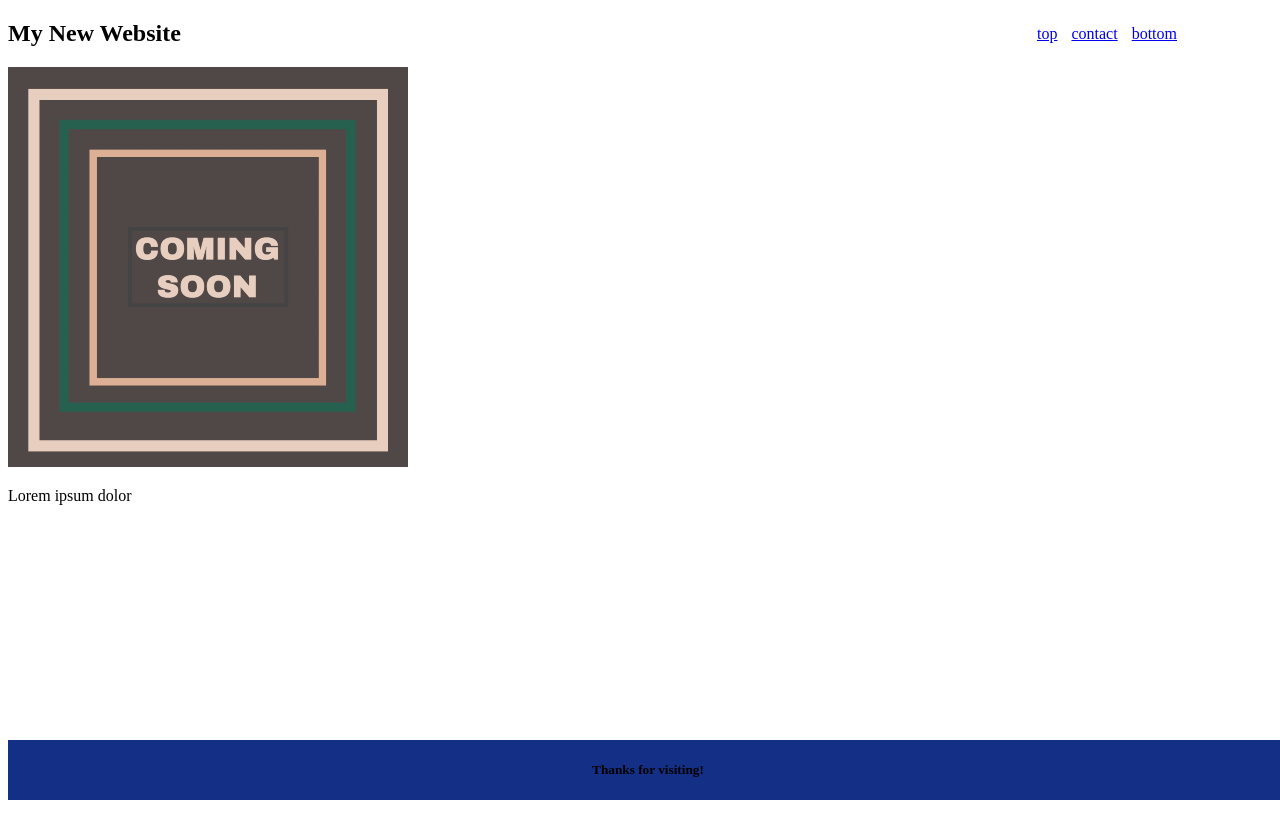
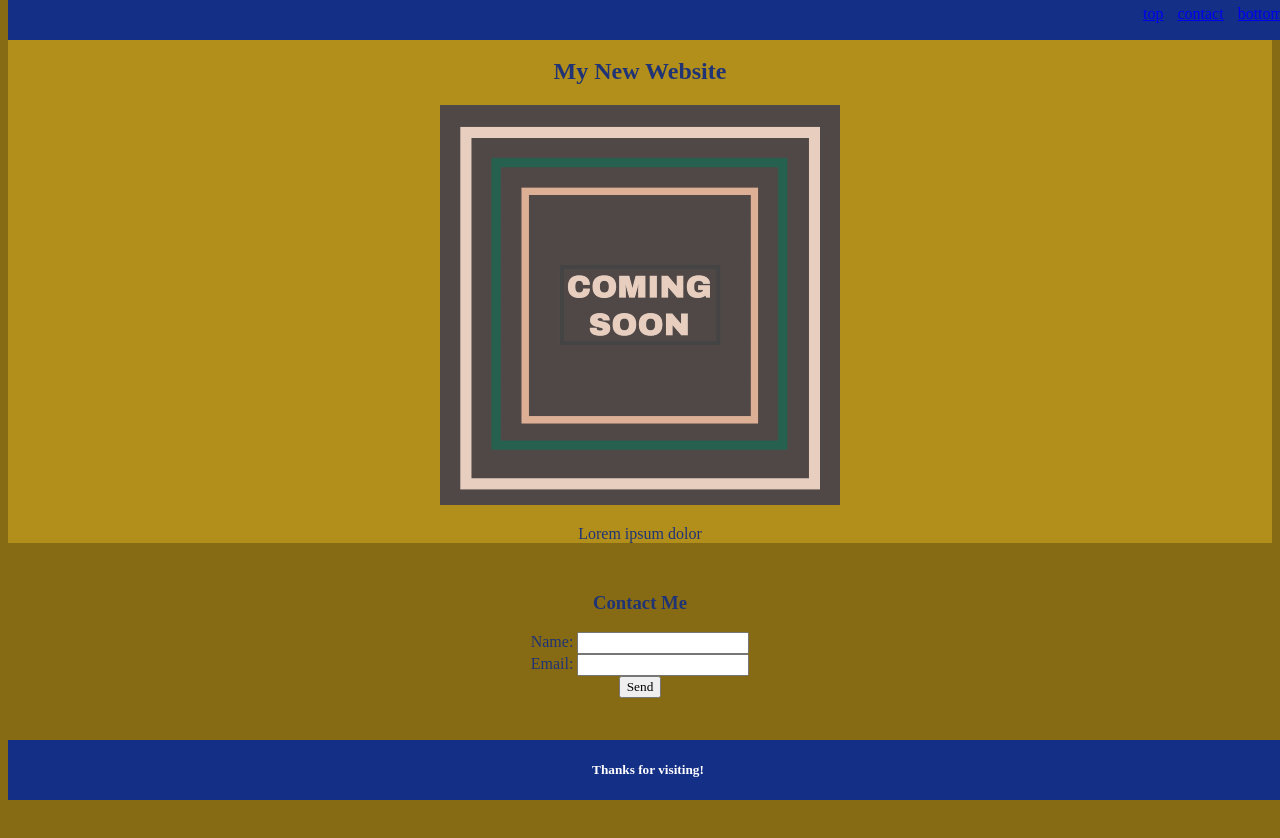
Before and after one commit to VZachary13/Module-1-project, a plain HTML site: page index.html in a window 1280 px wide. Shown: the top 838 px of the page. After the commit the page ends 800 px from the top, so only its background shows below. Drawn offline with Linux system fonts and the light colour scheme.

Commit message:
added form to index.html and modified css to make header 'sticky'

```diff
--- a/assets/style.css
+++ b/assets/style.css
@@ -1,39 +1,72 @@
 * {
+    font-family: 'Times New Roman', Times, serif;
 
+}
+body {
+    background-color: #866B14;
 }
 
 header, footer{
+    color: white;
     background-color: #142f86;
+    width: 100%;
+}
+
+header {
+    height: 40px;
+}
+
+footer{
+
+    text-align: center;
+    position: absolute;
+    bottom: 0;
 }
 
 h1 {
     text-align: center;
-    margin: auto;
 }
 
 section {
-    height: 2000px;
+    color: #203475;
+    padding-top: 30px;
+    text-align: center;
 }
 
-footer{
-    width: 100%;
-    text-align: center;
-    position: absolute;
-    bottom: 0;
+p {
+    margin-bottom: 0;
 }
+
 .navBar {
     list-style: none;
     float: right;
 
 }
 
+section, .sticky{
+    margin-left: 0;
+    margin-right: 0;
+}
+
 .sticky {
+    top: 0;
     position: fixed;
     width: 100%;
-    padding-left: 80%;
   }
 
 .listItem {
     display: inline-block;
     padding: 5px;
 }
+
+#top {
+    background-color: #B28E1B;
+}
+
+#contact {
+    background-color: #866B14;
+}
+
+a:visited, a:active {
+    color: white;
+}
--- a/index.html
+++ b/index.html
@@ -7,20 +7,27 @@
     <link rel="stylesheet" href="./assets/style.css">
 </head>
 <body>
-    <header id="top">
-        <nav  class="navBar sticky">
-            <a href="#top" class="listItem">top</a>
-            <a href="#contact" class="listItem">contact</a>
-            <a href="#bottom" class="listItem">bottom</a>
+    <header class="sticky">
+        <nav  class="navBar">
+            <a href="#top" class="listItem" tabindex="0">top</a>
+            <a href="#contact" class="listItem" tabindex="0">contact</a>
+            <a href="#bottom" class="listItem" tabindex="0">bottom</a>
         </nav>
     </header>
-    <section>
+    <section id="top">
         <h2>My New Website</h2>
         <img src="./assets/image-1.png" alt="generic 'coming soon' placeholder image">
         <p>Lorem ipsum dolor</p>
     </section>
     <section id="contact">
-
+        <form>
+            <h3>Contact Me</h3>
+            <label for="name">Name:</label>
+            <input type="text" id="userName"><br>
+            <label for="email">Email:</label>
+            <input type="text" id="userEmail"><br>
+            <button>Send</button>
+        </form>
     </section>
     <footer id="bottom">
         <h5>Thanks for visiting!</h5>
```
